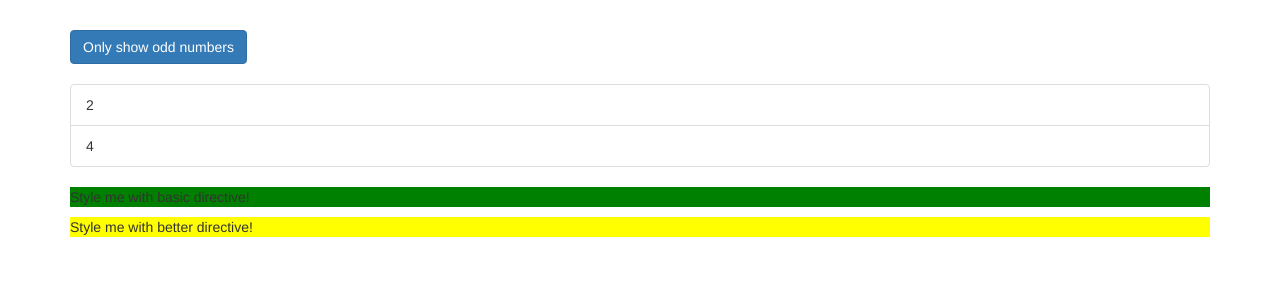
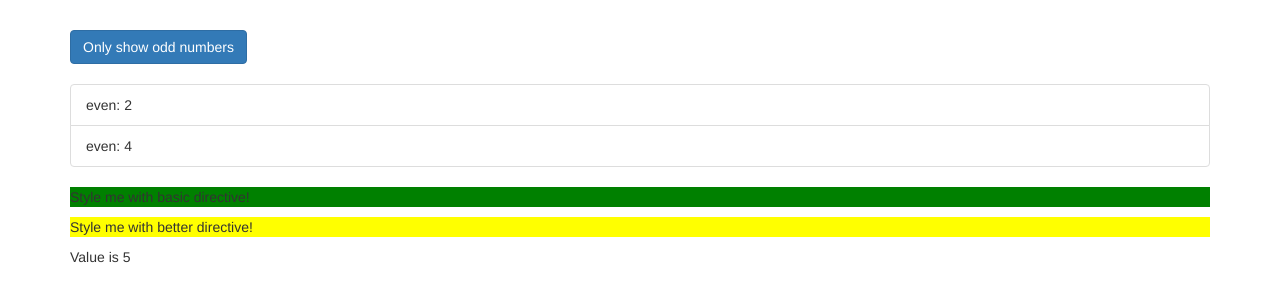
Before and after one commit to GjorgjiKirovski/revision-app, an Angular app: page / in a window 1280 px wide. Shown: the top 302 px of the page. Built offline with nearby package versions, Linux system fonts and the light colour scheme.

Commit message:
directives and ngswitch

```diff
--- a/src/app/app.component.html
+++ b/src/app/app.component.html
@@ -12,7 +12,7 @@
 								[ngClass]="{odd: oddNumbers % 2 !== 0}"
 								[ngStyle]="{backgroundColor: oddNumbers % 2 !== 0 ? 'yellow' : 'transparent'}"
 								*ngFor="let oddNumber of oddNumbers">
-								{{ oddNumber }}
+								odd: {{ oddNumber }}
 							</li>
 						</div>
 						<!-- <div *ngIf="!onlyOdd">
@@ -30,12 +30,18 @@
 								[ngClass]="{odd: evenNumber % 2 !== 0}"
 								[ngStyle]="{backgroundColor: evenNumber % 2 !== 0 ? 'yellow' : 'transparent'}"
 								*ngFor="let evenNumber of evenNumbers">
-								{{ evenNumber }}
+								even: {{ evenNumber }}
 							</li>
 						</div>
 					</ul>
 					<p appBasicHighlight>Style me with basic directive!</p>
 					<p appBetterHighlight="yellow" highlightColor="red">Style me with better directive!</p>
+					<div [ngSwitch]="value">
+						<p *ngSwitchCase="5">Value is 5</p>
+						<p *ngSwitchCase="10">Value is 10</p>
+						<p *ngSwitchCase="100">Value is 100</p>
+						<p *ngSwitchDefault>Value is Default</p>
+					</div>
 			</div>
 	</div>
 </div>
--- a/src/app/app.component.ts
+++ b/src/app/app.component.ts
@@ -11,5 +11,6 @@
   oddNumbers = [1,3,5];
   evenNumbers = [2,4];
   onlyOdd = false;
+  value = 5;
 
 }
```
